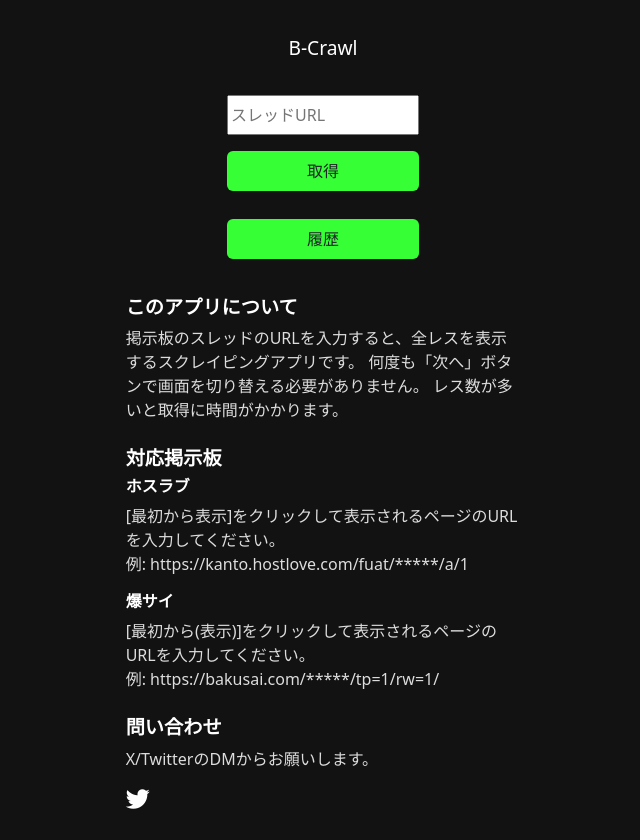
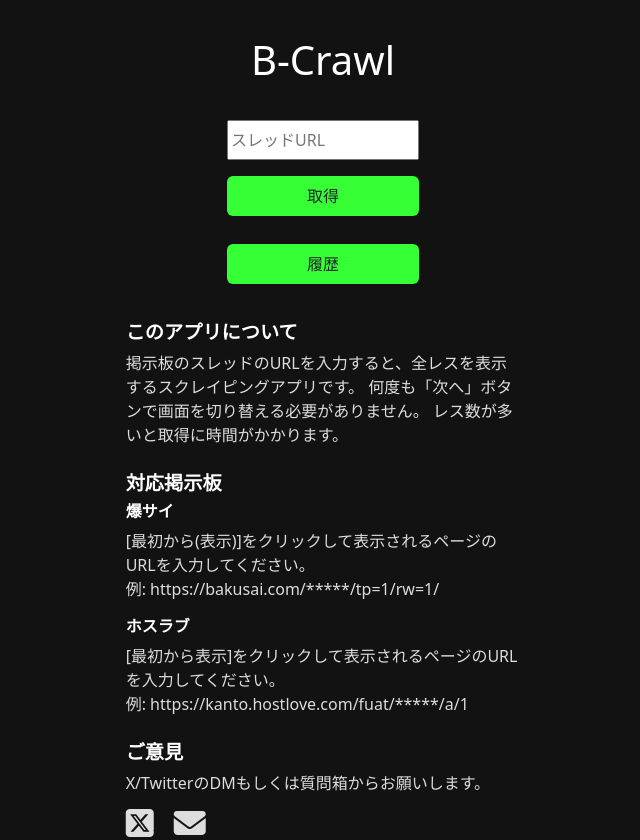
Before and after one commit to Ryohei-J/b-crawl, a Django app: page / in a window 1280 px wide. Shown: the whole page, without its empty margins (317-957 px from the left). Before the commit the page ends 809 px from the top, so only its background shows below. Run offline with Django 4.2, Linux system fonts and the light colour scheme; some libraries are stand-ins or nearby versions.

Commit message:
peingを追加

```diff
--- a/b_crawl/templates/b_crawl/home.html
+++ b/b_crawl/templates/b_crawl/home.html
@@ -9,17 +9,18 @@
     <meta charset="UTF-8">
     <meta name="viewport" content="width=device-width, initial-scale=1.0">
     <title>B-Crawl</title>
-    <link rel="stylesheet" href="https://cdnjs.cloudflare.com/ajax/libs/font-awesome/6.0.0-beta3/css/all.min.css">
+    <!-- <link rel="stylesheet" href="https://cdnjs.cloudflare.com/ajax/libs/font-awesome/6.0.0-beta3/css/all.min.css"> -->
     <link rel="icon" href="{% static 'favicon.ico' %}">
-    <!-- <script async src="https://pagead2.googlesyndication.com/pagead/js/adsbygoogle.js?client=ca-pub-3602855427708245"
-        crossorigin="anonymous"></script> -->
+    <script src="https://kit.fontawesome.com/06ec94aeea.js" crossorigin="anonymous"></script>
 </head>
 
 <body>
     <link rel="stylesheet" href="{% static 'styles.css' %}">
     <div class="row g-0">
+        <div class="col-md-4 offset-md-4 text-center">
+            <h1>B-Crawl</h1>
+        </div>
         <div class="col-md-2 offset-md-5 text-center">
-            <h1 class="title">B-Crawl</h1>
             <!-- get daata -->
             <form method="post">
                 {% csrf_token %}
@@ -44,20 +45,25 @@
             <h2>
                 対応掲示板
             </h2>
+            <h3>爆サイ</h3>
+            <p class="text">[最初から(表示)]をクリックして表示されるページのURLを入力してください。<br />例: https://bakusai.com/*****/tp=1/rw=1/</p>
+
             <h3>ホスラブ</h3>
             <p class="text">[最初から表示]をクリックして表示されるページのURLを入力してください。<br />例: https://kanto.hostlove.com/fuat/*****/a/1</p>
 
-            <h3>爆サイ</h3>
-            <p class="text">[最初から(表示)]をクリックして表示されるページのURLを入力してください。<br />例: https://bakusai.com/*****/tp=1/rw=1/</p>
-
             <!-- contact -->
             <h2>
-                問い合わせ
+                ご意見
             </h2>
-            <p class="text">X/TwitterのDMからお願いします。</p>
-            <a href="https://twitter.com/rio_yolo" target="_blank">
-                <i class="fab fa-twitter"></i>
-            </a>
+            <p class="text">X/TwitterのDMもしくは質問箱からお願いします。</p>
+            <div class="icon">
+                <a href="https://twitter.com/rio_yolo" target="_blank" class="icon-twitter">
+                    <i class="fa-brands fa-square-x-twitter fa-2xl" style="color: #dddddd;"></i>
+                </a>
+                <a href="https://peing.net/ja/rio_yolo" target="_blank" class="icon-peing">
+                    <i class="fa-solid fa-envelope fa-2xl" style="color: #dddddd;"></i>
+                </a>
+            </div>
         </div>
     </div>
 </body>
--- a/static/styles.css
+++ b/static/styles.css
@@ -49,11 +49,18 @@ p {
     color: #FF9136;
 }
 
-.fa-twitter {
-    font-size: 24px;
-    color: #ffffff;
+.icon {
     padding: 0 16px;
-    margin-bottom: 24px;
+}
+
+.icon-twitter {
+    color: #121212;
+    margin-right: 16px;
+}
+
+.icon-peing {
+    color: #121212;
+    margin-right: 16px;
 }
 
 .postID {
@@ -68,6 +75,7 @@ p {
 
 .postDate {
     color: #ffffff;
+    font-size: larger;
 }
 
 .title {
```
Also changed, not shown: b_crawl/static/styles.css (+11 -4 lines).
